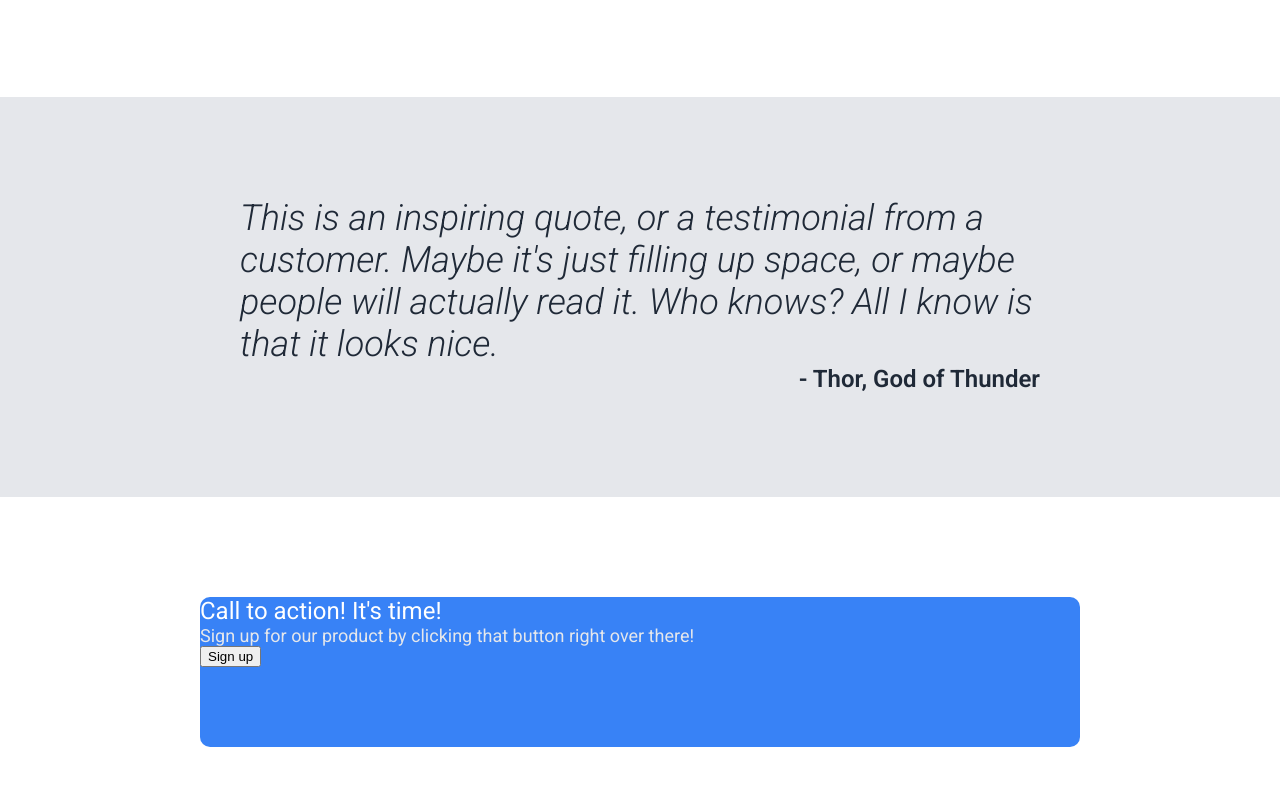
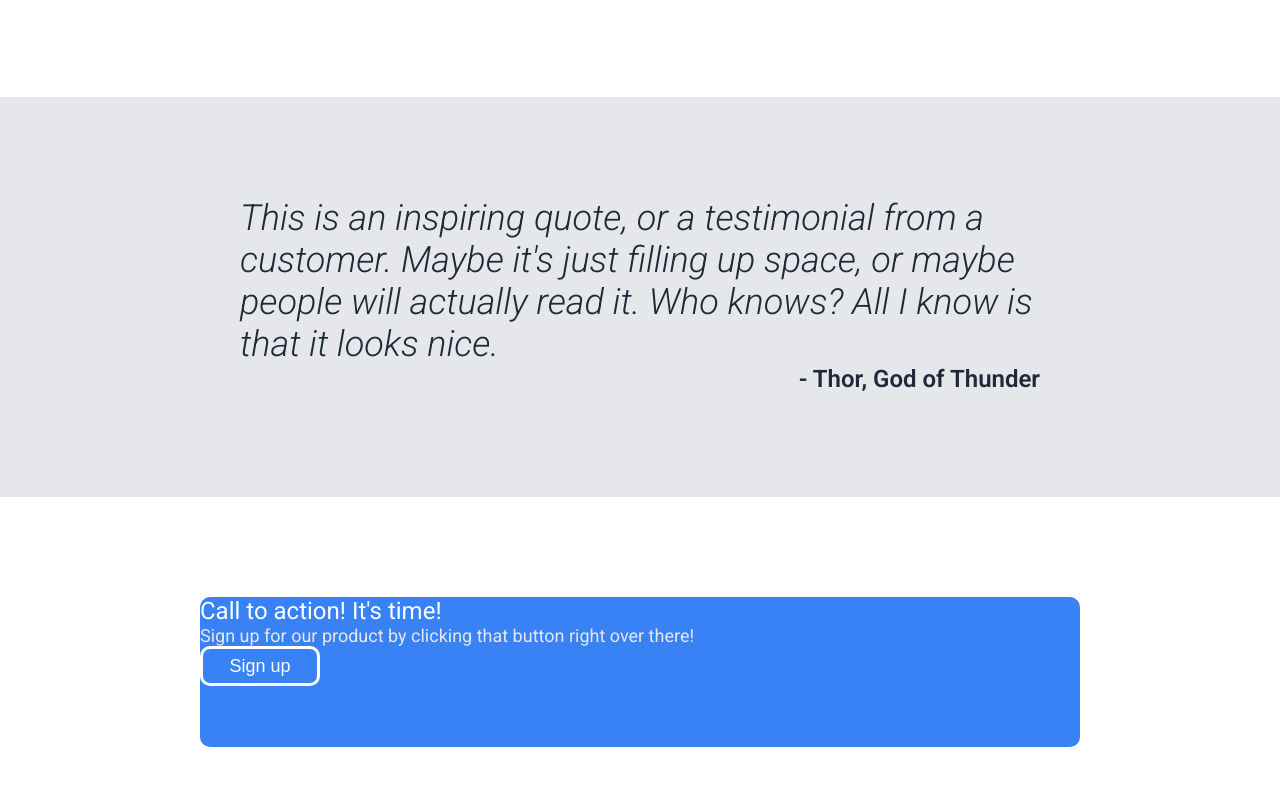
Before and after one commit to kimbaesung808/odin-landing-page, a plain HTML site: page index.html in a window 1280 px wide. Shown: the part 951-1736 px from the top of the page. Drawn offline with Linux system fonts and the light colour scheme.

Commit message:
Edit styling for buttons

```diff
--- a/style.css
+++ b/style.css
@@ -22,6 +22,15 @@ ul {
 a {
   color: #E5E7EB;
   text-decoration: none;
+}
+
+button {
+  width: 120px;
+  height: 40px;
+  border-radius: 10px;
+  color: #FFF;
+  background-color: #3882F6;
+  font-size: 18px;
 }
 
 .section-one {
@@ -126,12 +135,11 @@ a {
 }
 
 .hero button {
-  width: 120px;
-  height: 40px;
   border: none;
-  border-radius: 10px;
-  color: #FFF;
-  background-color: #3882F6;
+}
+
+.section-four button {
+  border: solid #FFF;
 }
 
 .section-four .text-one {
```
